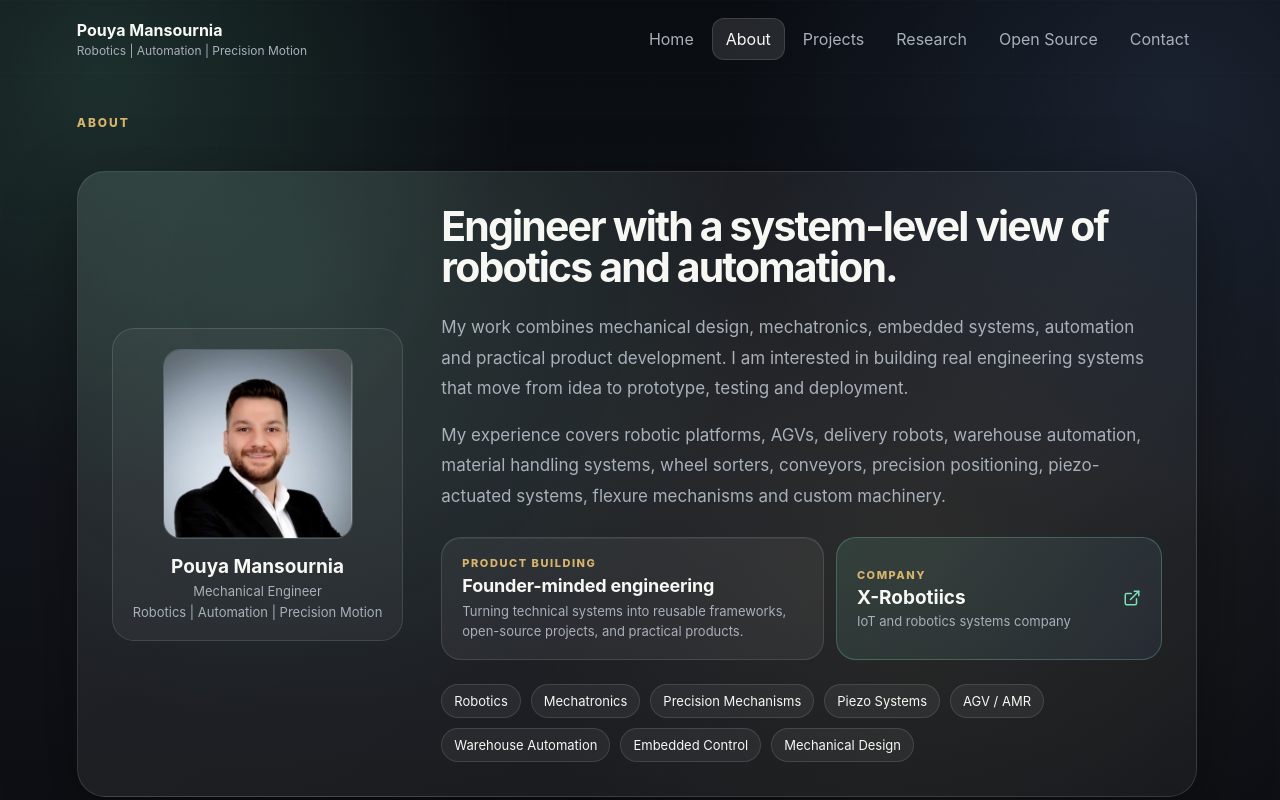
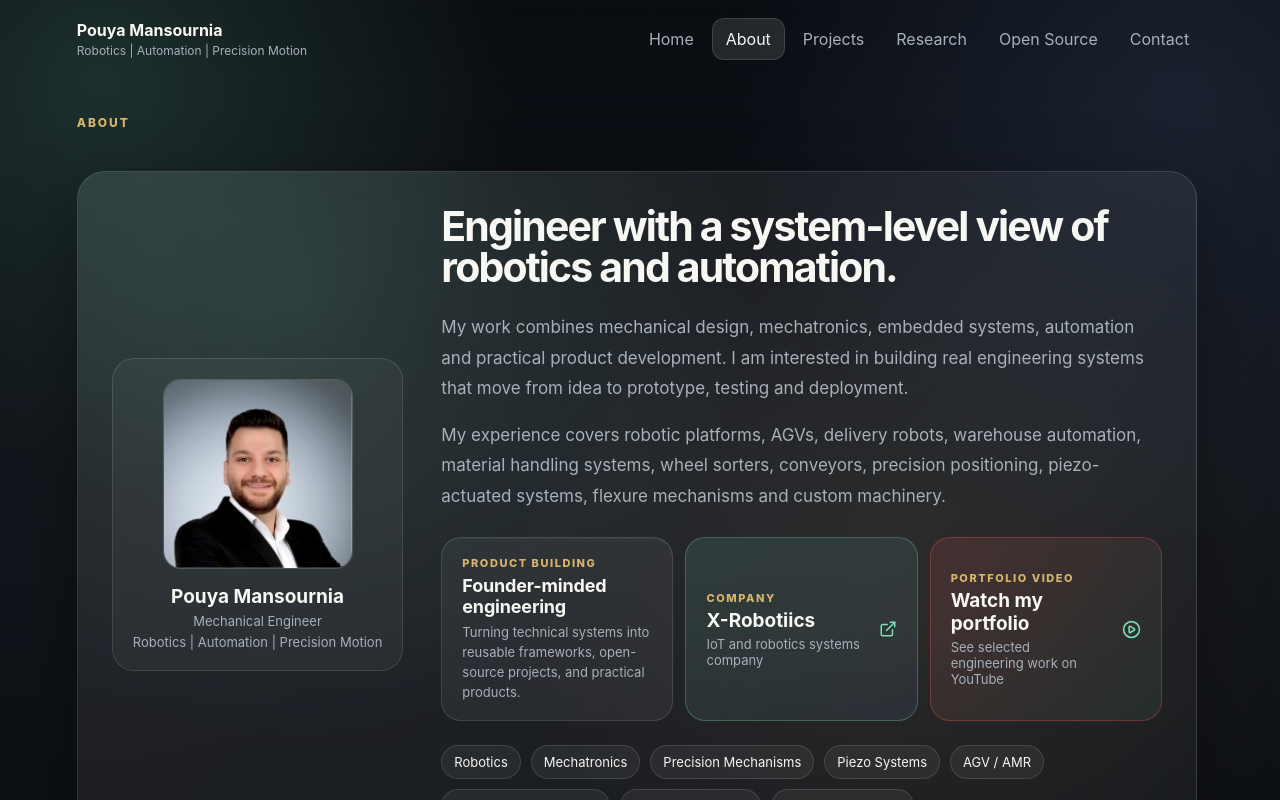
Before and after one commit to Pouya-Mansournia/PMPW, a React (Vite) app: page / in a window 1280 px wide. Both pictures are taken after a click on the button "Open resume profile". Shown: the top 800 px of the page. Built offline with nearby package versions, Linux system fonts and the light colour scheme.

Commit message:
Add portfolio video and YouTube links

```diff
--- a/src/data.js
+++ b/src/data.js
@@ -11,6 +11,7 @@ import {
   MapPin,
   Microscope,
   PackageCheck,
+  PlayCircle,
   Rocket,
   Settings,
   Trophy,
@@ -580,12 +581,14 @@ export const publications = [
 
 export const contacts = [
   { icon: Mail, label: 'Email', value: 'p.mansournia@gmail.com', href: 'mailto:p.mansournia@gmail.com' },
-  { icon: MapPin, label: 'Location', value: 'Istanbul, Turkiye', href: 'https://www.google.com/maps/search/?api=1&query=Istanbul%2C%20Turkiye' }
+  { icon: MapPin, label: 'Location', value: 'Istanbul, Turkiye', href: 'https://www.google.com/maps/search/?api=1&query=Istanbul%2C%20Turkiye' },
+  { icon: PlayCircle, label: 'YouTube', value: '@Pouyamansournia', href: 'https://www.youtube.com/@Pouyamansournia' }
 ];
 
 export const professionalLinks = [
   { label: 'LinkedIn', href: 'https://www.linkedin.com/in/pouya-mansournia/', initials: 'in' },
   { label: 'GitHub', href: 'https://github.com/Pouya-Mansournia', initials: 'GH' },
   { label: 'GrabCAD', href: 'https://grabcad.com/pouya.mansournia-1', initials: 'GC' },
-  { label: 'ResearchGate', href: 'https://www.researchgate.net/profile/Pouya-Mansournia', initials: 'RG' }
+  { label: 'ResearchGate', href: 'https://www.researchgate.net/profile/Pouya-Mansournia', initials: 'RG' },
+  { label: 'YouTube', href: 'https://www.youtube.com/@Pouyamansournia', initials: 'YT' }
 ];
--- a/src/index.css
+++ b/src/index.css
@@ -132,13 +132,15 @@ p { color: var(--muted); line-height: 1.78; }
 .about-photo-meta span { color: var(--muted); font-size: 13px; }
 .about-copy-panel h2 { max-width: 720px; margin-bottom: 24px; font-size: clamp(32px, 3.2vw, 50px); letter-spacing: -.045em; }
 .about-copy-panel p { max-width: 720px; font-size: 17px; }
-.about-product-row { display: grid; grid-template-columns: minmax(0, 1.08fr) minmax(240px, .92fr); gap: 12px; width: min(100%, 760px); margin-top: 26px; }
+.about-product-row { display: grid; grid-template-columns: repeat(3, minmax(0, 1fr)); gap: 12px; width: min(100%, 820px); margin-top: 26px; }
 .about-product-note { display: grid; align-content: center; gap: 5px; min-height: 98px; padding: 18px 20px; border: 1px solid rgba(255,255,255,.12); border-radius: 20px; background: rgba(255,255,255,.055); box-shadow: inset 0 1px 0 rgba(255,255,255,.06); }
 .about-product-note small { color: var(--orange); font-size: 11px; font-weight: 850; text-transform: uppercase; letter-spacing: .14em; }
 .about-product-note strong { color: var(--text); font-size: 18px; letter-spacing: -.01em; }
 .about-product-note span { color: var(--muted); font-size: 13px; line-height: 1.55; }
 .company-link-card { display: flex; align-items: center; justify-content: space-between; gap: 18px; width: 100%; min-height: 98px; padding: 18px 20px; border: 1px solid rgba(123,224,181,.28); border-radius: 20px; background: linear-gradient(135deg, rgba(123,224,181,.12), rgba(138,180,255,.075)); color: var(--text); transition: .2s ease; }
 .company-link-card:hover { transform: translateY(-3px); border-color: rgba(123,224,181,.46); background: linear-gradient(135deg, rgba(123,224,181,.17), rgba(138,180,255,.10)); }
+.portfolio-video-card { border-color: rgba(255,86,86,.30); background: linear-gradient(135deg, rgba(255,86,86,.13), rgba(123,224,181,.075)); }
+.portfolio-video-card:hover { border-color: rgba(255,86,86,.48); background: linear-gradient(135deg, rgba(255,86,86,.18), rgba(123,224,181,.10)); }
 .company-link-card span { display: grid; gap: 4px; }
 .company-link-card small { color: var(--orange); font-size: 11px; font-weight: 850; text-transform: uppercase; letter-spacing: .14em; }
 .company-link-card strong { font-size: 19px; }
--- a/src/pages/AboutPage.jsx
+++ b/src/pages/AboutPage.jsx
@@ -1,4 +1,4 @@
-import { ExternalLink, Image } from 'lucide-react';
+import { ExternalLink, Image, PlayCircle } from 'lucide-react';
 import { aboutImage } from '../data.js';
 
 export default function AboutPage() {
@@ -49,6 +49,14 @@ export default function AboutPage() {
               </span>
               <ExternalLink size={18} />
             </a>
+            <a className="company-link-card portfolio-video-card" href="https://youtu.be/MyxGdC9KTBA" target="_blank" rel="noreferrer">
+              <span>
+                <small>Portfolio Video</small>
+                <strong>Watch my portfolio</strong>
+                <em>See selected engineering work on YouTube</em>
+              </span>
+              <PlayCircle size={19} />
+            </a>
           </div>
           <div className="chip-list">
             {['Robotics', 'Mechatronics', 'Precision Mechanisms', 'Piezo Systems', 'AGV / AMR', 'Warehouse Automation', 'Embedded Control', 'Mechanical Design'].map((item) => <span key={item}>{item}</span>)}
--- a/src/pages/ContactPage.jsx
+++ b/src/pages/ContactPage.jsx
@@ -1,4 +1,4 @@
-import { Download, Mail, BookOpen, Wrench } from 'lucide-react';
+import { Download, Mail, BookOpen, Wrench, PlayCircle } from 'lucide-react';
 import BackgroundPaths from '../components/BackgroundPaths.jsx';
 import { contacts, resumeFile } from '../data.js';
 import MagneticDock from '../components/MagneticDock.jsx';
@@ -23,6 +23,7 @@ const dockItems = [
   { label: 'Email',        href: 'mailto:p.mansournia@gmail.com',                  icon: <Mail size={22} /> },
   { label: 'ResearchGate', href: 'https://www.researchgate.net/profile/Pouya-Mansournia', icon: <BookOpen size={20} /> },
   { label: 'GrabCAD',      href: 'https://grabcad.com/pouya.mansournia-1',         icon: <Wrench size={20} /> },
+  { label: 'YouTube',      href: 'https://www.youtube.com/@Pouyamansournia',        icon: <PlayCircle size={21} /> },
 ];
 
 export default function ContactPage() {
```
